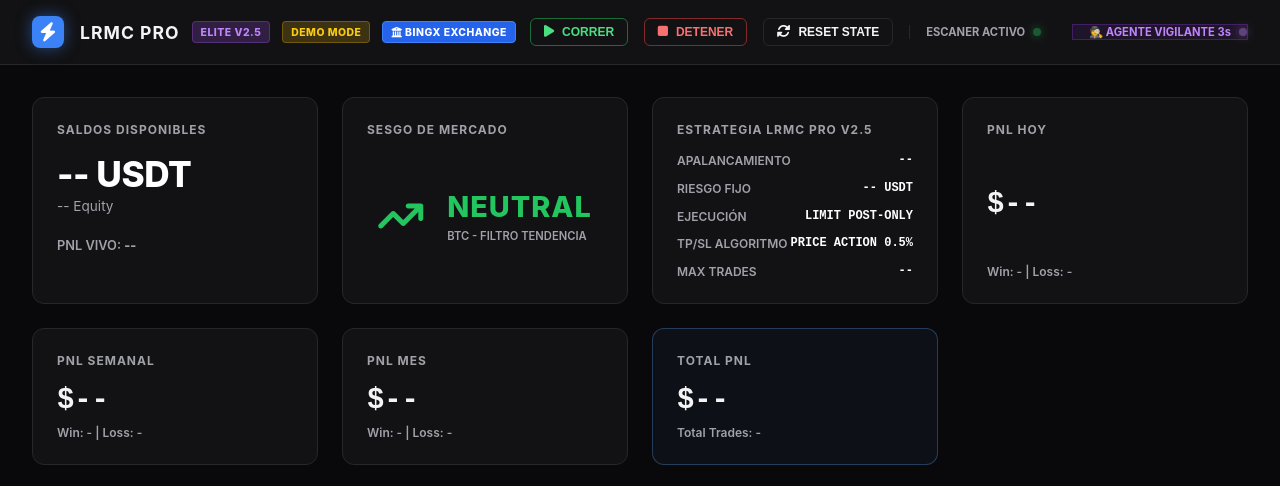
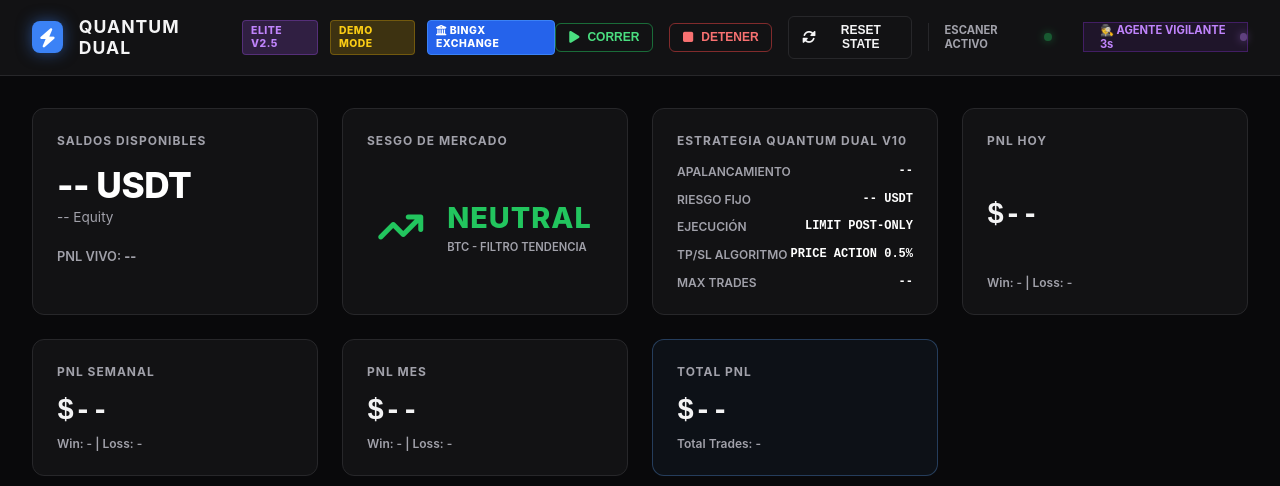
Before and after one commit to josseluis0212-stack/bybit-ai-bot, a plain HTML site: page app/static/index.html in a window 1280 px wide. Shown: the top 486 px of the page. Drawn offline with Linux system fonts and the light colour scheme; no server answers.

Commit message:
ui: rename LRMC PRO to QUANTUM DUAL

```diff
--- a/app/static/index.html
+++ b/app/static/index.html
@@ -3,7 +3,7 @@
 <head>
     <meta charset="UTF-8">
     <meta name="viewport" content="width=device-width, initial-scale=1.0">
-    <title>LRMC PRO | Elite Terminal</title>
+    <title>QUANTUM DUAL | Elite Terminal</title>
     <link rel="stylesheet" href="/static/style.css">
     <link href="https://cdnjs.cloudflare.com/ajax/libs/font-awesome/6.0.0/css/all.min.css" rel="stylesheet">
 </head>
@@ -13,7 +13,7 @@
         <div class="logo-section">
             <div class="logo-icon"><i class="fa-solid fa-bolt"></i></div>
             <div class="logo-text">
-                <h1>LRMC PRO <span class="badge version">ELITE V2.5</span> <span class="badge demo">DEMO MODE</span> <span class="badge" style="background-color: #2563eb; color: white; border: 1px solid #3b82f6;"><i class="fa-solid fa-building-columns"></i> BINGX EXCHANGE</span></h1>
+                <h1>QUANTUM DUAL <span class="badge version">ELITE V2.5</span> <span class="badge demo">DEMO MODE</span> <span class="badge" style="background-color: #2563eb; color: white; border: 1px solid #3b82f6;"><i class="fa-solid fa-building-columns"></i> BINGX EXCHANGE</span></h1>
             </div>
         </div>
         <div class="actions-section">
@@ -47,7 +47,7 @@
         </section>
 
         <section class="card strategy-card">
-            <h2>ESTRATEGIA LRMC PRO V2.5</h2>
+            <h2>ESTRATEGIA QUANTUM DUAL V10</h2>
             <ul class="strat-params">
                 <li><span>APALANCAMIENTO</span> <span class="param-val" id="param-leverage">--</span></li>
                 <li><span>RIESGO FIJO</span> <span class="param-val" id="param-risk">-- USDT</span></li>
```
